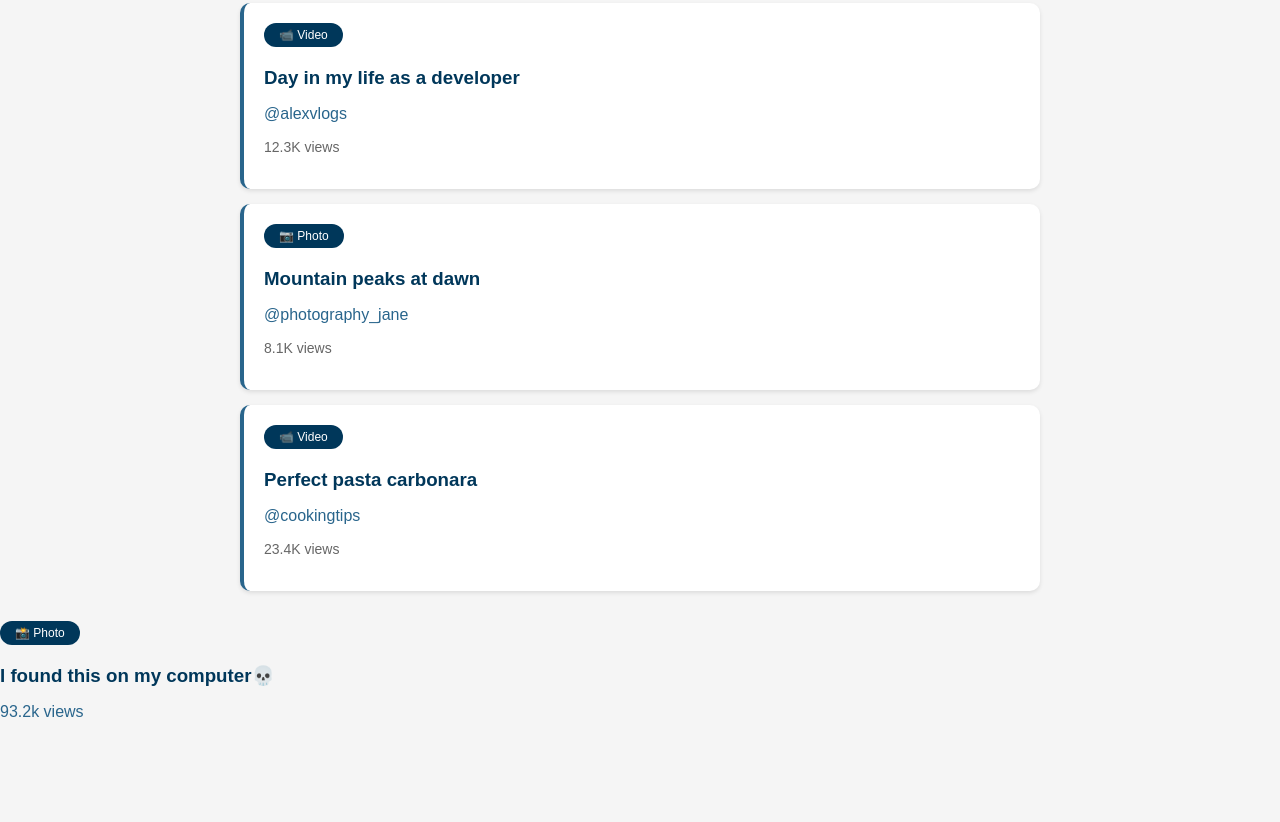
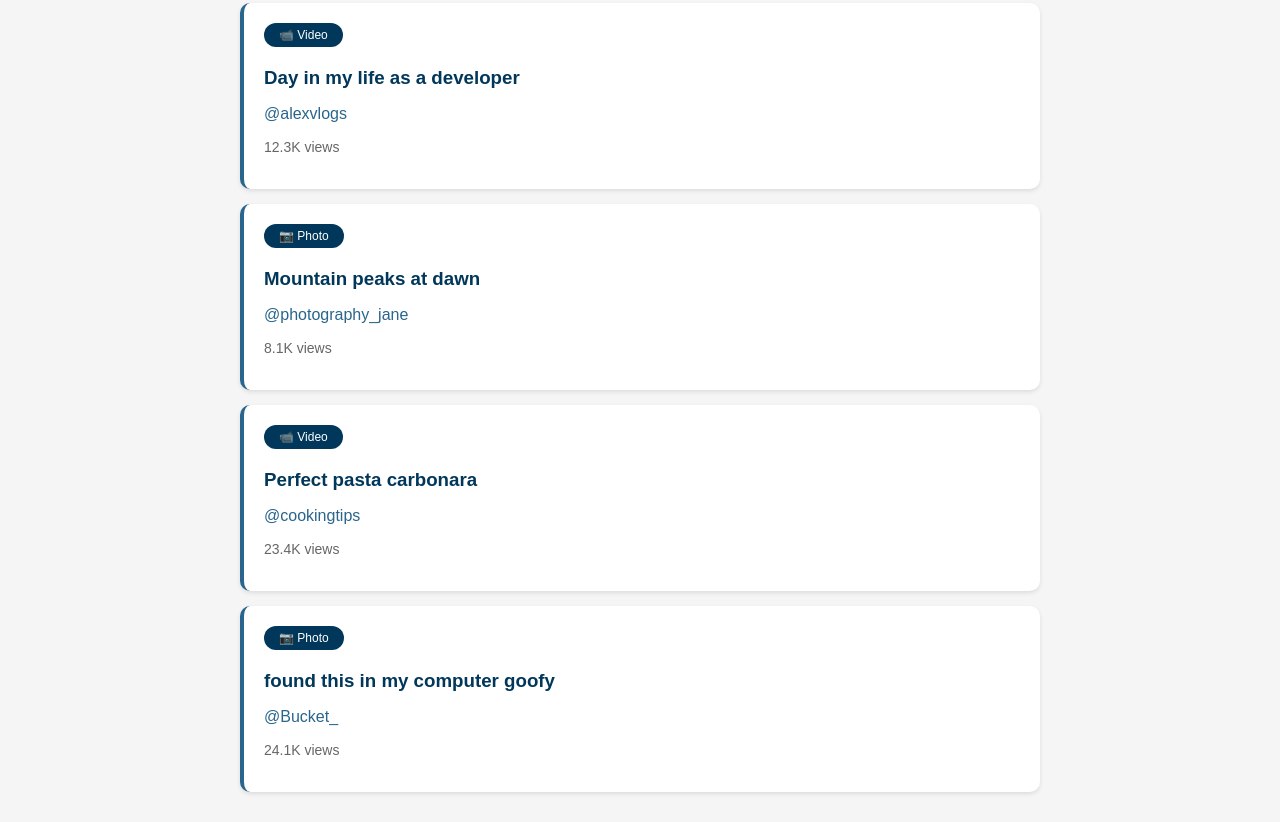
Before and after one commit to jimmymcjohnson/day-one-part-2, a plain HTML site: page index.html in a window 1280 px wide. Shown: the part 872-1694 px from the top of the page. Before the commit the page ends 1609 px from the top, so only its background shows below. Drawn offline with Linux system fonts and the light colour scheme.

Commit message:
Update index.html

```diff
--- a/index.html
+++ b/index.html
@@ -152,12 +152,12 @@
             <p style="color: #666; font-size: 14px;">23.4K views</p>
         </div>
 
-        </div class="post card">
-            <span class="post-type">📸 Photo</span>
-            <h3 style="color: #00375a; margin: 10px 0;">I found this on my computer💀</h3>
-            <p style="color: #29658c;>@Belly_scracher</p>
-            <p style="color: #666; font-size:14px;">93.2k views</p>
-        </div>
+      <div class="post-card">
+            <span class="post-type">📷 Photo</span>
+            <h3 style="color: #00375a; margin: 10px 0;">found this in my computer goofy</h3>
+            <p style="color: #29658c;">@Bucket_</p>
+            <p style="color: #666; font-size: 14px;">24.1K views</p>
+      </div>
     </div>
 </body>
 </html>
```
